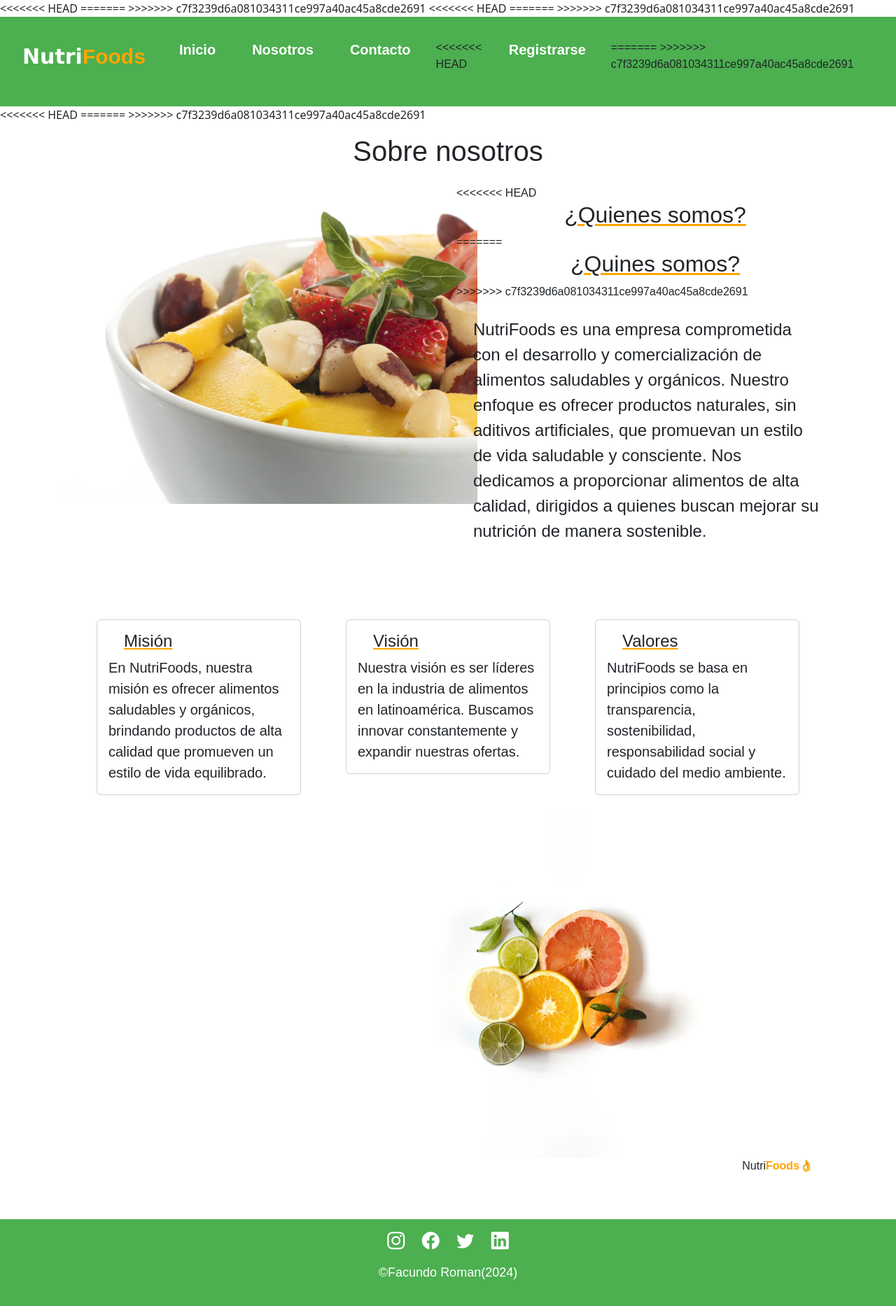
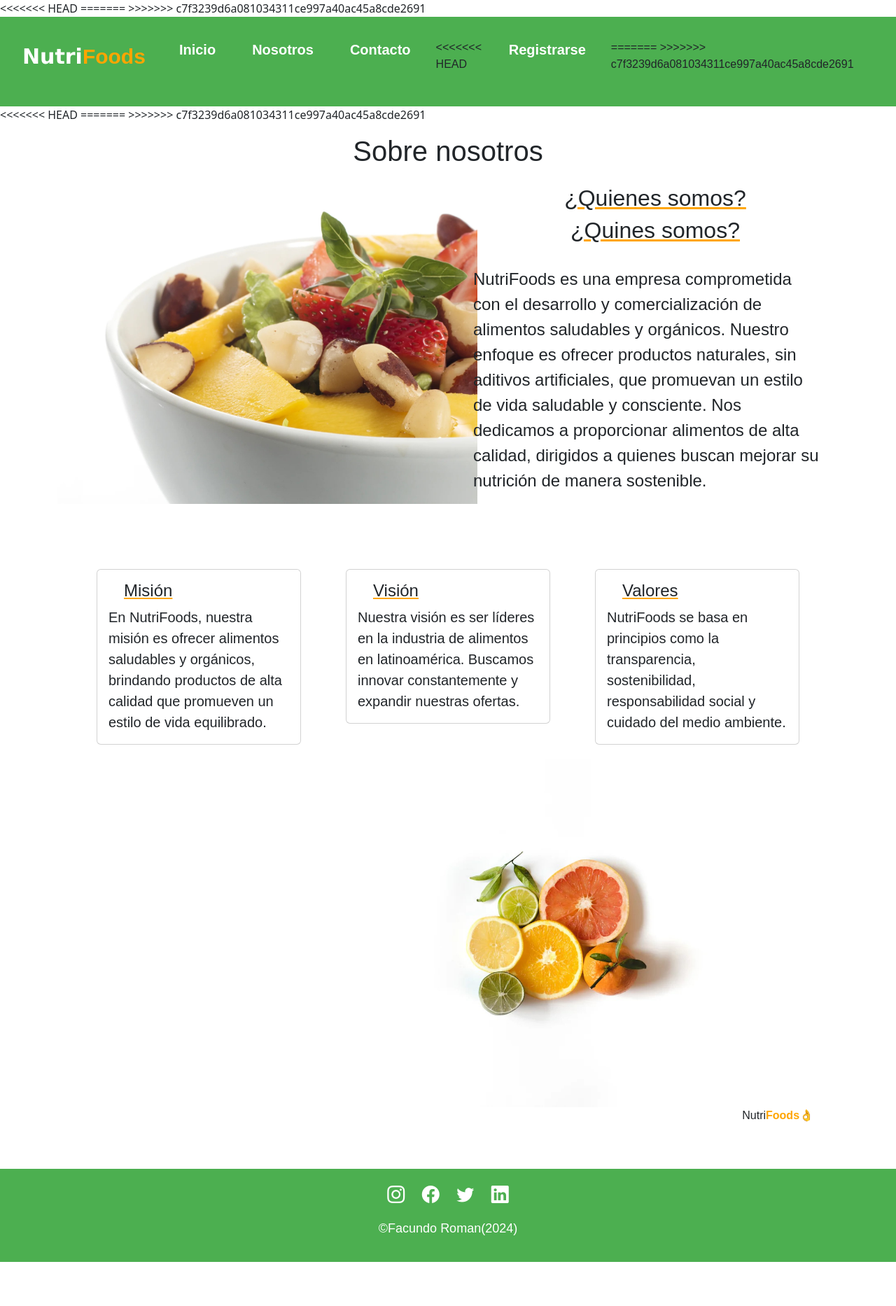
Before and after one commit to FacundoRoman01/php_web-II, a PHP site: page /sobre_nosotros.php in a window 1280 px wide. Shown: the whole page at 70% size. After the commit the page ends 1803 px from the top, so only its background shows below. Run offline with PHP 8.4, Linux system fonts and the light colour scheme.

Commit message:
Update sobre_nosotros.php

```diff
--- a/sobre_nosotros.php
+++ b/sobre_nosotros.php
@@ -1,8 +1,8 @@
-<<<<<<< HEAD
+
 <?php session_start(); ?>
 
-=======
->>>>>>> c7f3239d6a081034311ce997a40ac45a8cde2691
+
+
 <!DOCTYPE html>
 <html lang="es">
 
@@ -32,11 +32,11 @@
                     <img src="assets/img/nutrifoods_sobreNosotros.jpg" alt="" width="600px">
                 </div>
                 <div class="col-md-6 col-sm-12">
-<<<<<<< HEAD
+
                     <h2 class="text-center subtitle">¿Quienes somos?</h2>
-=======
+
                     <h2 class="text-center subtitle">¿Quines somos?</h2>
->>>>>>> c7f3239d6a081034311ce997a40ac45a8cde2691
+
                     <p class=" p-4 fs-4">
                         NutriFoods es una empresa comprometida con el desarrollo y comercialización de
                         alimentos saludables y orgánicos. Nuestro enfoque es ofrecer productos naturales, sin aditivos
```
